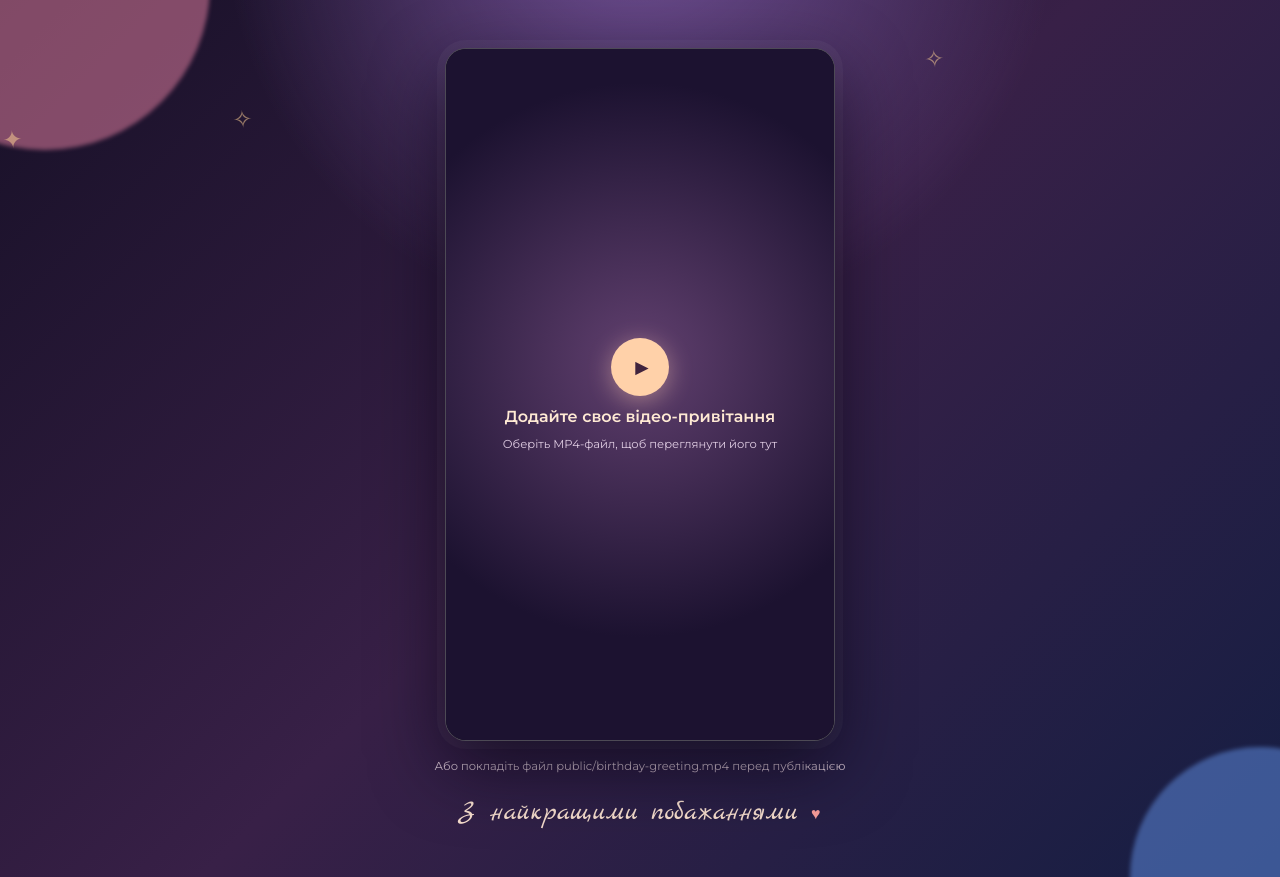
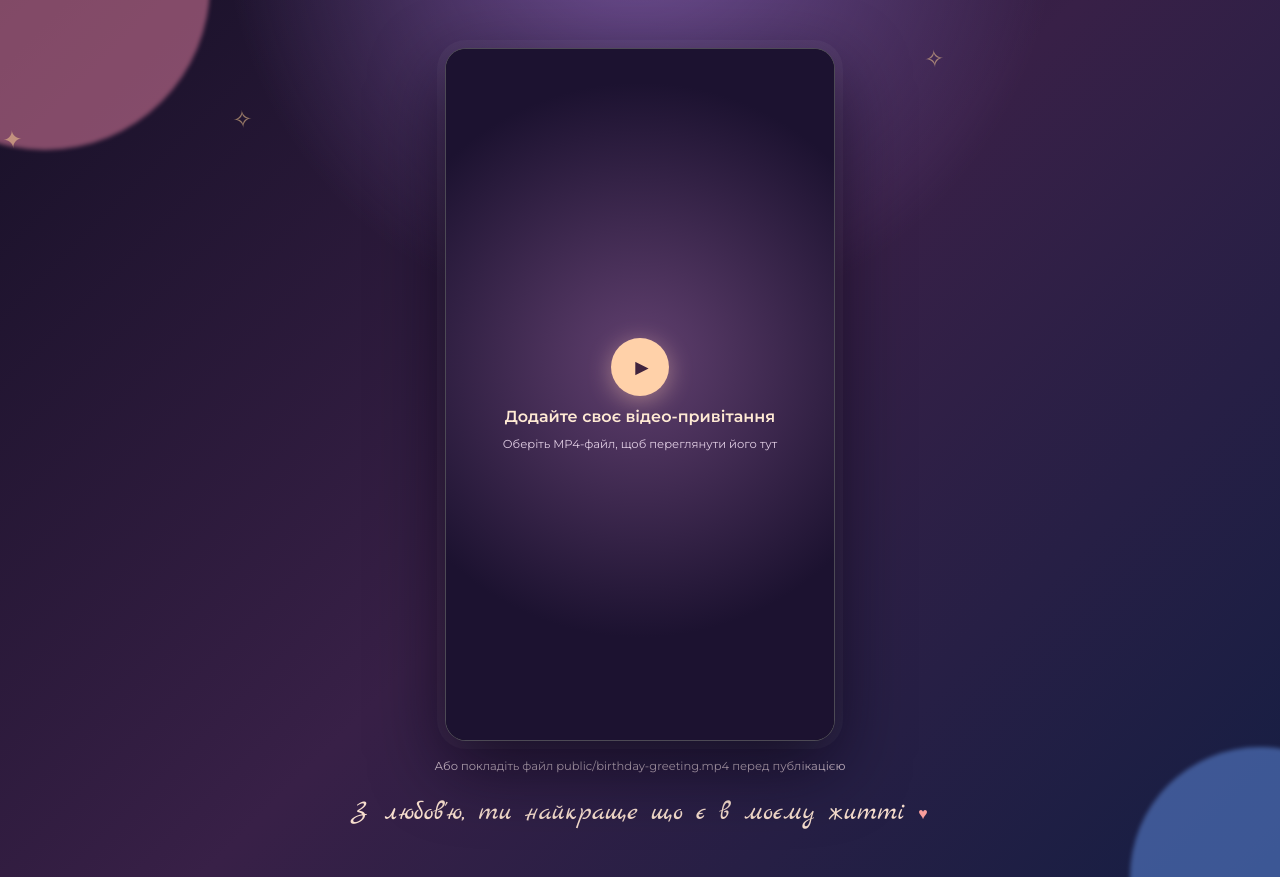
Before and after one commit to shwetsandriy/birthday-video, a React (Vite) app: page / in a window 1280 px wide. Built offline with nearby package versions, Linux system fonts and the light colour scheme.

Commit message:
changed text

```diff
--- a/src/main.jsx
+++ b/src/main.jsx
@@ -41,8 +41,8 @@ function App() {
           )}
         </div>
 
-        <p className="hint">{hasVideo ? 'Натисніть на відео, щоб почати перегляд' : 'Або покладіть файл public/birthday-greeting.mp4 перед публікацією'}</p>
-        <div className="signature">З найкращими побажаннями <span>♥</span></div>
+        <p className="hint">{hasVideo ? 'Натисни на відео, щоб подивитися його' : 'Або покладіть файл public/birthday-greeting.mp4 перед публікацією'}</p>
+        <div className="signature">З любов'ю, ти найкраще що є в моєму житті <span>♥</span></div>
       </section>
     </main>
   )
```
